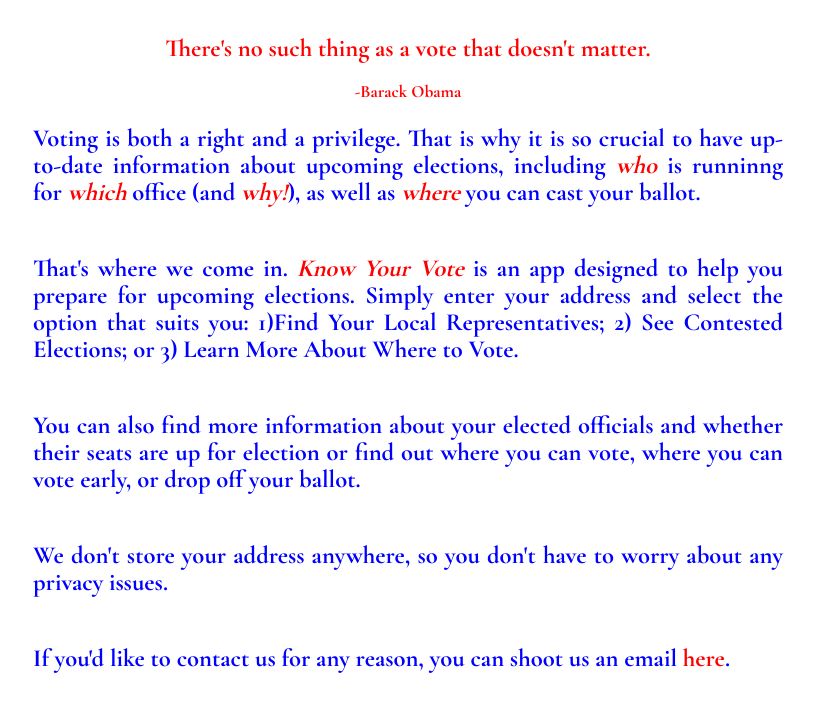
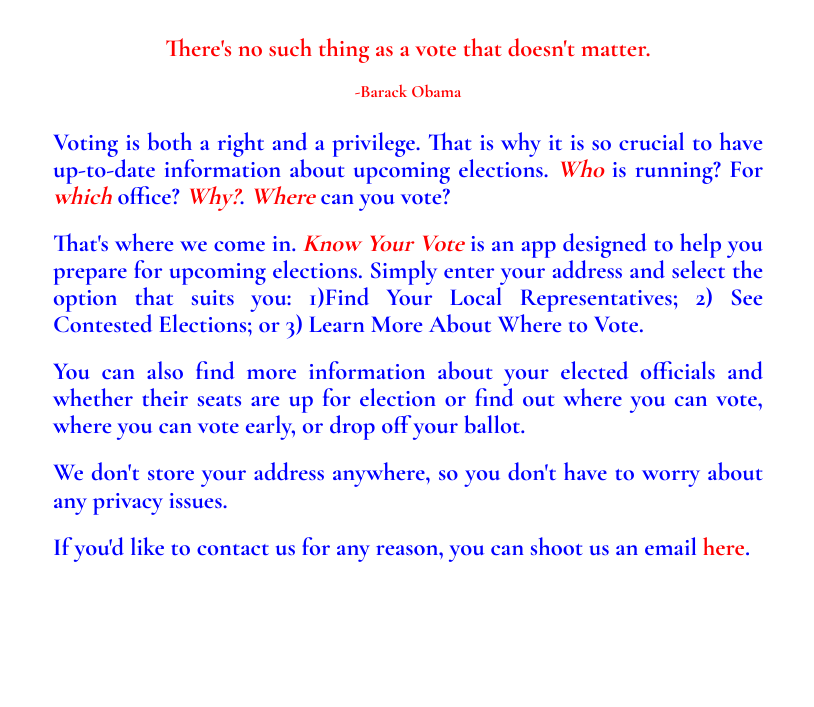
Before and after one commit to johnrobertmahlan/rock-the-vote, a Django app: page /about/ in a window 1280 px wide. Shown: the part 379-1086 px from the top of the page, without its empty margins (232-1046 px from the left). After the commit the page ends 941 px from the top, so only its background shows below. Run offline with Django 3.2, Linux system fonts and the light colour scheme.

Commit message:
remove br tags and add margins

```diff
--- a/main_app/static/css/style.css
+++ b/main_app/static/css/style.css
@@ -85,6 +85,10 @@
     width: 750px;
     text-align: justify;
     padding-bottom: 25px;
+}
+
+.app-info>h5 {
+    margin: 20px;
 }
 
 .data-title {
--- a/main_app/templates/about.html
+++ b/main_app/templates/about.html
@@ -10,21 +10,17 @@
 <div class="about-page">
     <div class="app-info">
         <h5>
-            Voting is both a right and a privilege. That is why it is so crucial to have up-to-date information about upcoming elections, including <span class="ws">who</span> is runninng for <span class="ws">which</span> office (and <span class="ws">why!</span>), as well as <span class="ws">where</span> you can cast your ballot.
+            Voting is both a right and a privilege. That is why it is so crucial to have up-to-date information about upcoming elections. <span class="ws">Who</span> is running? For <span class="ws">which</span> office? <span class="ws">Why?</span>. <span class="ws">Where</span> can you vote?
         </h5>
-        <br />
         <h5>
             That's where we come in. <span class="ws">Know Your Vote</span> is an app designed to help you prepare for upcoming elections. Simply enter your address and select the option that suits you: 1)Find Your Local Representatives; 2) See Contested Elections; or 3) Learn More About Where to Vote.
         </h5>
-        <br />
         <h5>
             You can also find more information about your elected officials and whether their seats are up for election or find out where you can vote, where you can vote early, or drop off your ballot.
         </h5>
-        <br />
         <h5>
             We don't store your address anywhere, so you don't have to worry about any privacy issues.
         </h5>
-        <br />
         <h5>
             If you'd like to contact us for any reason, you can shoot us an email <a id="contact-link" href="{% url 'email' %}">here</a>.
         </h5>
```
